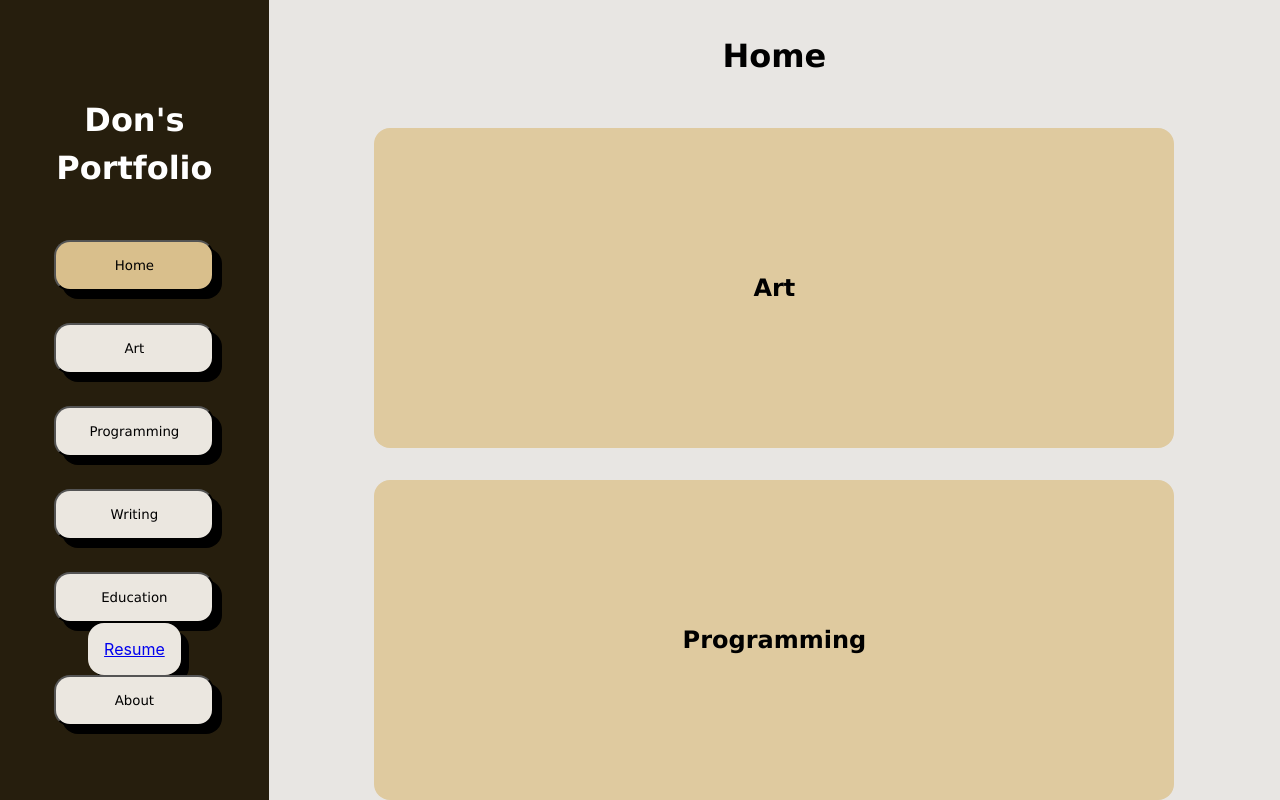
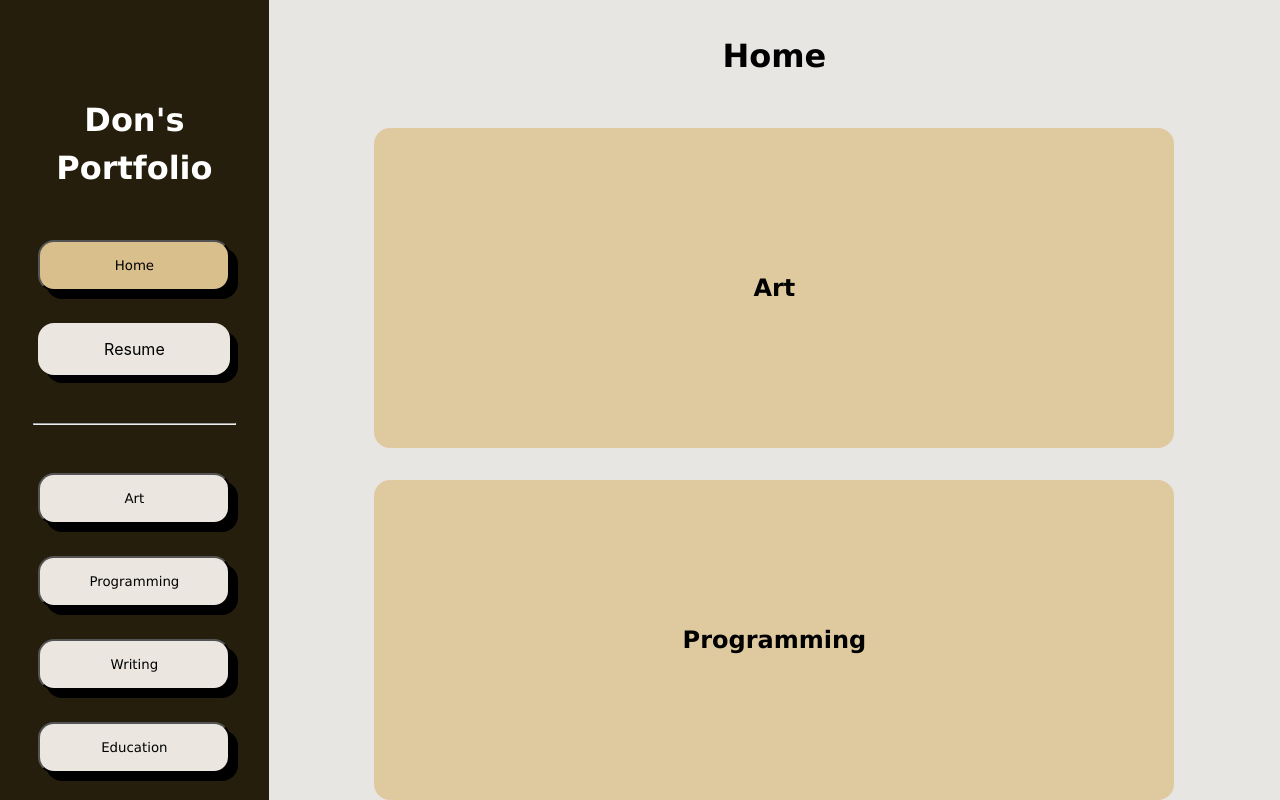
Before and after one commit to zen-da-baker/react-portfolio-site, a React (Create React App) app in the folder react-portfolio/: page / in a window 1280 px wide. Shown: the top 800 px of the page. Built offline with nearby package versions, Linux system fonts and the light colour scheme.

Commit message:
resume button link and styling

```diff
--- a/react-portfolio/src/App.css
+++ b/react-portfolio/src/App.css
@@ -56,7 +56,9 @@ h1, h2, h3, p, li {
 .btn {
   padding: 1rem;
   margin: 1rem;
-  width: 10rem;
+  width: 12rem;
+
+  display: block;
 
   border-radius: 1rem;
   box-shadow: 0.5rem 0.5rem black;
@@ -67,6 +69,12 @@ h1, h2, h3, p, li {
 }
 .btn:hover {
   transform: scale(105%);
+}
+
+.resume-btn {
+  text-decoration: none;
+  color: black;
+  width: 10rem;
 }
 
 .primary-btn {
@@ -140,6 +148,17 @@ h1, h2, h3, p, li {
   transform: scale(102%);
 }
 
+.button-container {
+  display: flex;
+  flex-direction: column;
+  align-items: center;
+}
+
+hr {
+  width: 90%;
+  margin: 2rem;
+}
+
 /* Responsive Design
 ======================================================== */
 
--- a/react-portfolio/src/components/Header.js
+++ b/react-portfolio/src/components/Header.js
@@ -12,16 +12,14 @@ export default function Header(props) {
 
             <div className='button-container'>
                 <button className='primary-btn btn' onClick={props.handleHome}>Home</button>
+                <a className='resume-btn btn' href='/resume/resume.pdf' target='_blank'>Resume</a>
+
+                <hr />
+
                 <button className='btn' onClick={props.handleArt}>Art</button>
                 <button className='btn' onClick={props.handleProgramming}>Programming</button>
                 <button className='btn' onClick={props.handleWriting}>Writing</button>
                 <button className='btn' onClick={props.handleEducation}>Education</button>
-
-                <br />
-
-                <a href='/resume/resume.pdf' target='_blank' className='btn'>Resume</a>
-
-                <br />
 
                 <button className='btn' onClick={props.handleAbout}>About</button>
             </div>
```
